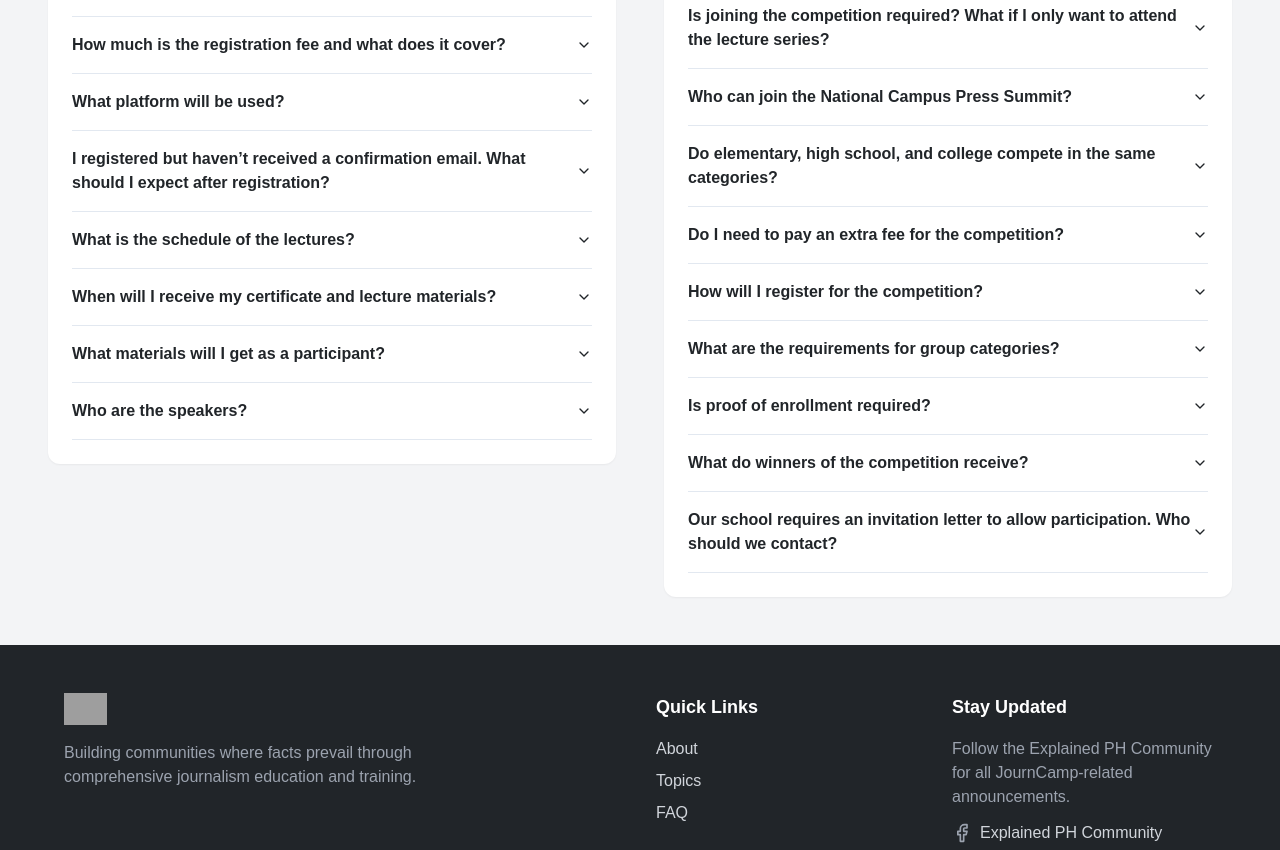
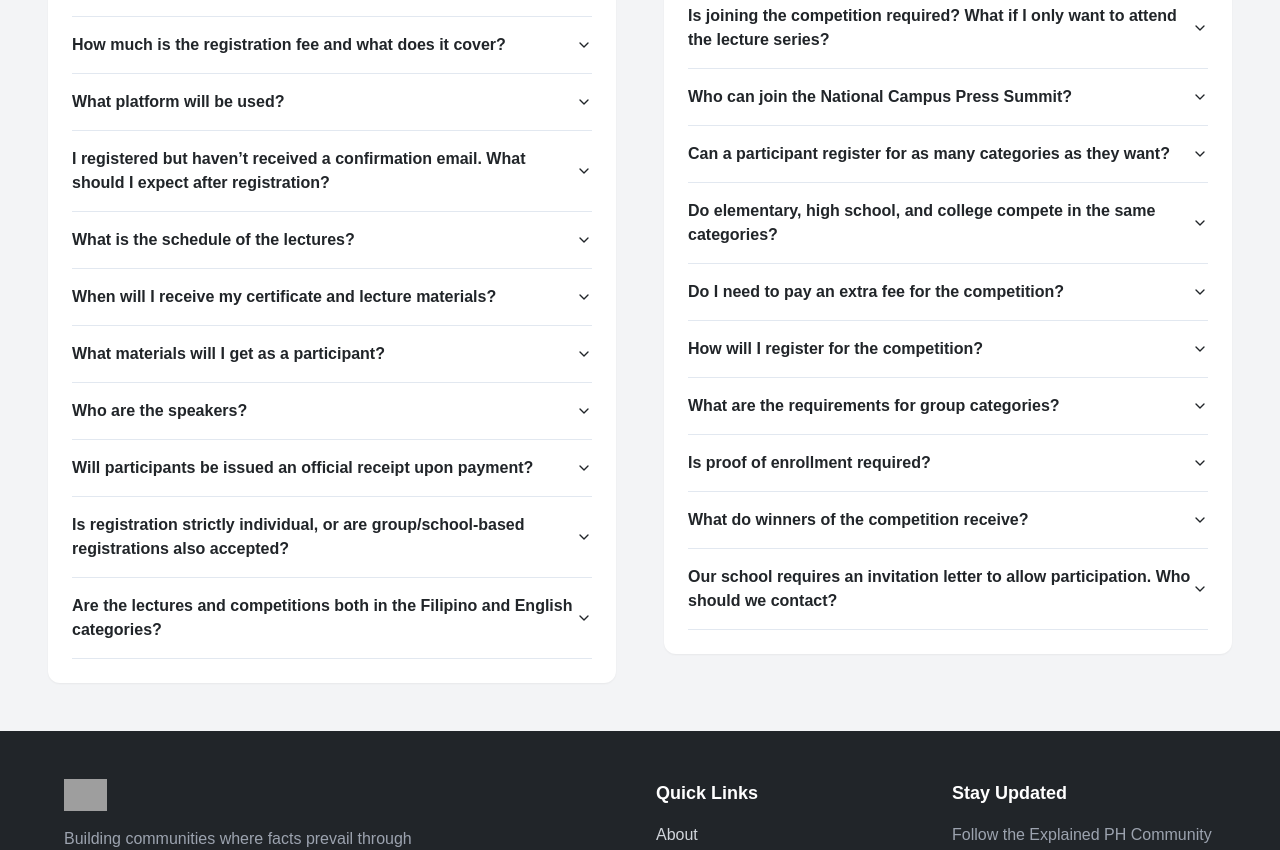
Before and after one commit to archie-bergosa/explained-ph-journcamp, a React (Vite) app: page / in a window 1280 px wide. Shown: the part 6000-6850 px from the top of the page. Built offline with nearby package versions, Linux system fonts and the light colour scheme; grey boxes are pictures that could not be loaded.

Commit message:
modified:   src/components/FAQ.jsx

```diff
--- a/src/components/FAQ.jsx
+++ b/src/components/FAQ.jsx
@@ -35,6 +35,18 @@ const FAQ = () => {
     {
       question: "Who are the speakers?",
       answer: "The official list of speakers will be included in the event primer — COMING SOON. Expect a lineup of NSPC champions, seasoned practitioners, and industry professionals."
+    },
+    {
+      question: "Will participants be issued an official receipt upon payment?",
+      answer: "We can provide an invoice as proof of payment upon request."
+    },
+    {
+      question: "Is registration strictly individual, or are group/school-based registrations also accepted?",
+      answer: "Group or school-based registrations are accepted. Instructions for multiple entries are provided in the registration form: https://go.explained.ph/JourncampPlus2025"
+    },
+    {
+      question: "Are the lectures and competitions both in the Filipino and English categories?",
+      answer: "Yes. All lectures and competitions are designed to cover both Filipino and English categories."
     }
   ];
 
@@ -46,6 +58,10 @@ const FAQ = () => {
     {
       question: "Who can join the National Campus Press Summit?",
       answer: "The summit is open to registered JournCamp+ participants from elementary, high school, and college."
+    },
+    {
+      question: "Can a participant register for as many categories as they want?",
+      answer: "Yes, they can register for as many categories as they want. Everything is already included in one registration."
     },
     {
       question: "Do elementary, high school, and college compete in the same categories?",
@@ -124,9 +140,9 @@ const FAQ = () => {
             <h3 className="text-lg sm:text-xl font-bold text-brand-dark mb-6">🏆 National Campus Press Summit (Competition / Online Press Conference)</h3>
             <Accordion type="single" collapsible className="w-full bg-white p-4 sm:p-6 rounded-lg shadow-sm">
               {competitionFaqs.map((faq, index) => (
-                <AccordionItem value={`item-comp-${index}`} key={index} itemScope itemProp="mainEntity" itemType="https://schema.org/Question">
+                <AccordionItem value={`item-comp-${index}`} key={index} itemScope itemProp="mainEntity" itemType="https.schema.org/Question">
                   <AccordionTrigger className="text-left text-sm md:text-base font-semibold" itemProp="name">{faq.question}</AccordionTrigger>
-                  <AccordionContent className="text-gray-600 text-xs sm:text-sm md:text-base" itemScope itemProp="acceptedAnswer" itemType="https://schema.org/Answer">
+                  <AccordionContent className="text-gray-600 text-xs sm:text-sm md:text-base" itemScope itemProp="acceptedAnswer" itemType="https.schema.org/Answer">
                     <p itemProp="text" dangerouslySetInnerHTML={{ __html: faq.answer.replace(/\n/g, '<br />') }}></p>
                   </AccordionContent>
                 </AccordionItem>
```
